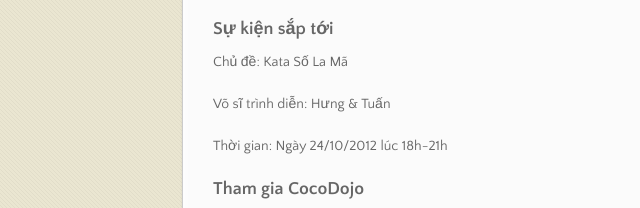
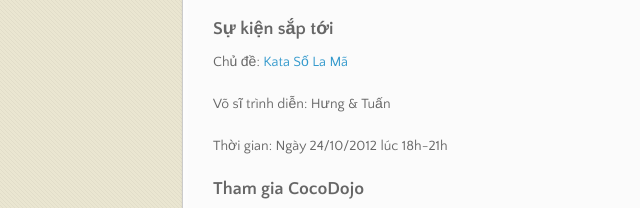
Before and after one commit to cocodojo/cocodojo.github.com, a plain HTML site: page index.html in a window 1280 px wide. Shown: the part 302-510 px from the top of the page, 133-773 px from the left. Drawn offline with nearby package versions, Linux system fonts and the light colour scheme.

Commit message:
Update index.html
Add link vào tên chủ đề

```diff
--- a/index.html
+++ b/index.html
@@ -37,7 +37,7 @@
 <p>CocoDojo là câu lạc bộ hoạt động theo hình thức  <a href="https://tapchilaptrinh.wordpress.com/2012/09/29/coding-dojo-la-gi/">Coding Dojo</a> với mục đích: tạo nơi luyện tập, giao lưu cho code lover, và nâng cao không khí học tập ở Fpt-Aptech .</p>
 
 <h3>Sự kiện sắp tới</h3>
-<p>Chủ đề: Kata Số La Mã</p>
+<p>Chủ đề: <a href="http://tapchilaptrinh.wordpress.com/2012/10/19/kata-so-la-ma/">Kata Số La Mã</a></p>
 <p>Võ sĩ trình diễn: Hưng &amp; Tuấn</p>
 <p>Thời gian: Ngày 24/10/2012 lúc 18h-21h</p>
 <h3>Tham gia CocoDojo</h3>
```
